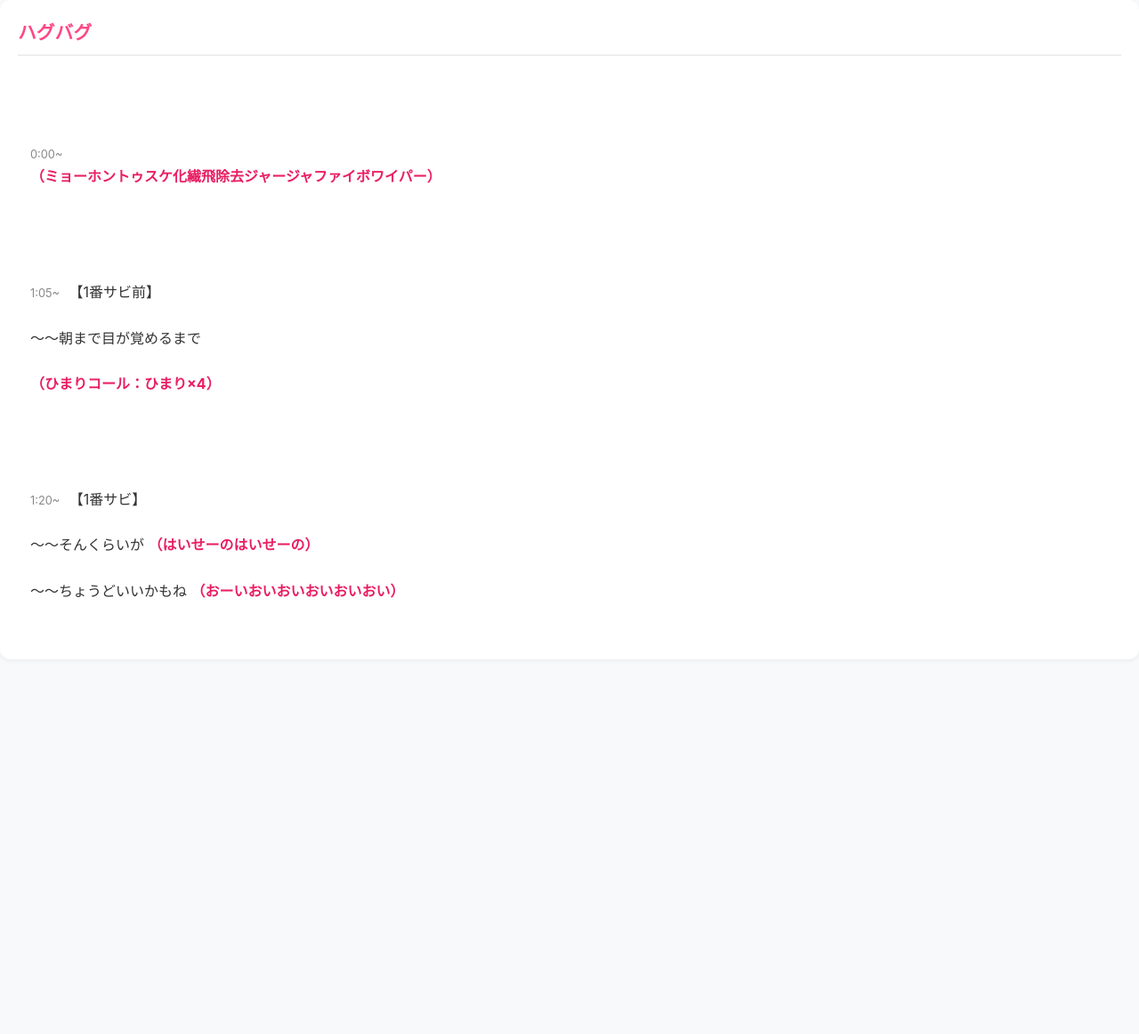
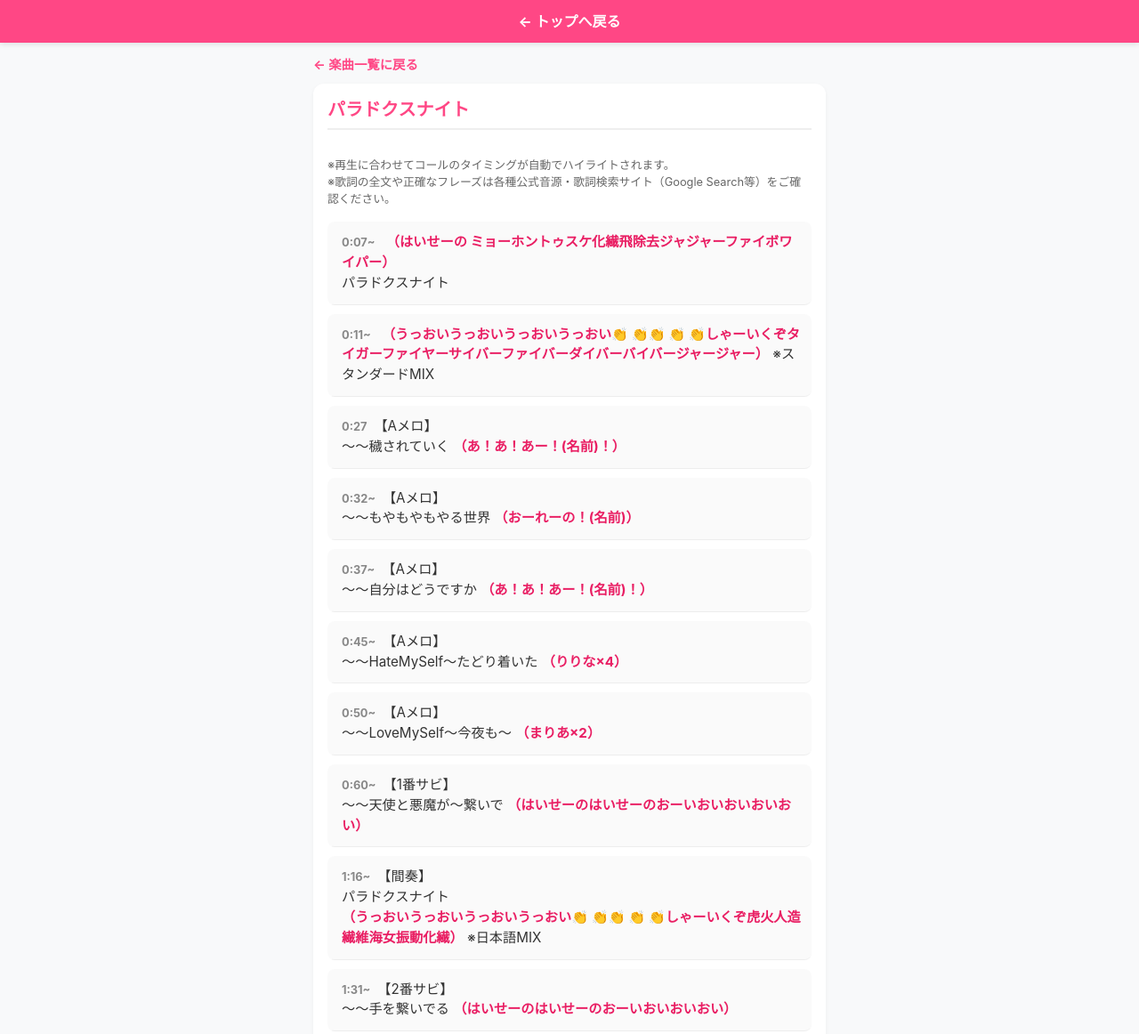
Before and after one commit to reiponzikkyou/call-list, a plain HTML site: page songs/パラドクスナイト.html in a window 1280 px wide. Shown: the top 1162 px of the page at 89% size. Before the commit the page ends 801 px from the top, so only its background shows below. Drawn offline with Linux system fonts and the light colour scheme.

Commit message:
コミット

```diff
--- a/songs/パラドクスナイト.html
+++ b/songs/パラドクスナイト.html
@@ -5,61 +5,146 @@
   <meta name="viewport" content="width=device-width, initial-scale=1.0">
   <title>パラドクスナイト - コールガイド</title>
   <link rel="stylesheet" href="../style.css">
+  <style>
+    /* 動画プレイヤーのレスポンシブ・サイズ調整設定 */
+    .media-container {
+      width: 100%;
+      max-width: 560px;
+      margin: 0 auto 20px auto;
+      border-radius: 12px;
+      overflow: hidden;
+    }
+    .media-container iframe {
+      width: 100% !important;
+      aspect-ratio: 16 / 9;
+      height: auto !important;
+      display: block;
+      border: none;
+    }
+
+    /* ハイライト用のスタイル */
+    .call-block {
+      padding: 12px;
+      margin-bottom: 10px;
+      border-radius: 8px;
+      transition: background-color 0.3s, border-left 0.3s;
+      border-left: 4px solid transparent;
+      background-color: rgba(0, 0, 0, 0.02);
+    }
+    .call-block.active {
+      background-color: #ffe6ed; /* ハイライト背景色 */
+      border-left: 4px solid var(--primary-color, #ff4785);
+    }
+    .time-label {
+      display: inline-block;
+      font-size: 0.8rem;
+      font-weight: bold;
+      color: #888;
+      margin-right: 8px;
+    }
+  </style>
 </head>
+<body>
+
+  <header>
+    <a href="../index.html">← トップへ戻る</a>
+  </header>
+
+  <div class="container">
+    <a href="../index.html" class="back-btn">← 楽曲一覧に戻る</a>
+
     <div class="card">
-  <h1 class="song-title">ハグバグ</h1>
+      <h1 class="song-title">パラドクスナイト</h1>
 
-  <!-- YouTube 埋め込みプレイヤー（API制御用に id="player" を付与） -->
-  <div style="width: 100%; max-width: 560px; margin: 0 auto 20px auto; border-radius: 12px; overflow: hidden;">
+      <!-- YouTube API プレーヤー表示エリア（サイズ指定用クラス .media-container を追加） -->
+      <div class="media-container">
         <div id="player"></div>
       </div>
 
-  <!-- タイムスタンプ付きコール表 -->
-  <div class="lyrics">
-    <div class="call-block" data-start="0" data-end="10">
-      <span class="time-label">0:00~</span>
-      <span class="call">（ミョーホントゥスケ化繊飛除去ジャージャファイボワイパー）</span>
+      <div class="notice" style="font-size: 0.8rem; color: #666; margin-bottom: 16px;">
+        ※再生に合わせてコールのタイミングが自動でハイライトされます。<br>
+        ※歌詞の全文や正確なフレーズは各種公式音源・歌詞検索サイト（Google Search等）をご確認ください。
       </div>
 
-    <div class="call-block" data-start="65" data-end="75">
-      <span class="time-label">1:05~</span> 【1番サビ前】<br>
-      〜〜朝まで目が覚めるまで<br>
-      <span class="call">（ひまりコール：ひまり×4）</span>
+      <!-- コール表（タイムスタンプ＆ハイライト連動） -->
+      <div class="lyrics">
+
+        <!-- イントロ1 -->
+        <div class="call-block" data-start="7" data-end="13">
+          <span class="time-label">0:07~</span>
+          <span class="call">（はいせーの ミョーホントゥスケ化繊飛除去ジャジャーファイボワイパー）</span>
+          <br>パラドクスナイト<br>
+        </div>
+        <!-- イントロ2 -->
+        <div class="call-block" data-start="14" data-end="24">
+          <span class="time-label">0:11~</span>
+          <span class="call">（うっおいうっおいうっおいうっおい👏 👏👏 👏 👏しゃーいくぞタイガーファイヤーサイバーファイバーダイバーバイバージャージャー）</span> ※スタンダードMIX
         </div>
 
-    <div class="call-block" data-start="80" data-end="95">
-      <span class="time-label">1:20~</span> 【1番サビ】<br>
-      〜〜そんくらいが <span class="call">（はいせーのはいせーの）</span><br>
-      〜〜ちょうどいいかもね <span class="call">（おーいおいおいおいおいおい）</span>
+        <!-- Aメロ〜Bメロ前 -->
+        <div class="call-block" data-start="27" data-end="29">
+          <span class="time-label">0:27</span>【Aメロ】
+          <br>～～穢されていく <span class="call">（あ！あ！あー！(名前)！）</span><br>
+        </div>
+
+        <div class="call-block" data-start="32" data-end="34">
+          <span class="time-label">0:32~</span>【Aメロ】<br>
+          ～～もやもやもやる世界 <span class="call">（おーれーの！(名前)）</span><br>
+        </div>
+          <div class="call-block" data-start="37" data-end="40">
+          <span class="time-label">0:37~</span>【Aメロ】<br>
+          ～～自分はどうですか <span class="call">（あ！あ！あー！(名前)！）</span><br>
+        </div>
+          <div class="call-block" data-start="45" data-end="50">
+          <span class="time-label">0:45~</span>【Aメロ】<br>
+          ～～HateMySelf～たどり着いた <span class="call">（りりな×4）</span><br>
+        </div>
+          <div class="call-block" data-start="50"data-end="55">
+          <span class="time-label">0:50~</span>【Aメロ】<br>
+          ～～LoveMySelf～今夜も～ <span class="call">（まりあ×2）</span><br>
+        </div>
+
+
+
+        <!-- 1番サビ -->
+        <div class="call-block" data-start="60" data-end="66">
+          <span class="time-label">0:60~</span>【1番サビ】<br>
+          〜〜天使と悪魔が～繋いで <span class="call">（はいせーのはいせーのおーいおいおいおいおい）</span>
+        </div>
+
+        <!-- 間奏（2番前） -->
+        <div class="call-block" data-start="76" data-end="90">
+          <span class="time-label">1:16~</span>【間奏】<br>
+          パラドクスナイト<br>
+          <span class="call">（うっおいうっおいうっおいうっおい👏 👏👏 👏 👏しゃーいくぞ虎火人造繊維海女振動化繊）</span> ※日本語MIX
+        </div>
+
+        <!-- 2番サビ -->
+        <div class="call-block" data-start="91" data-end="130">
+          <span class="time-label">1:31~</span>【2番サビ】<br>
+          〜〜手を繋いでる <span class="call">（はいせーのはいせーのおーいおいおいおい）</span>
+        </div>
+
+        <!-- 間奏（ガチ恋口上） -->
+        <div class="call-block" data-start="131" data-end="160">
+          <span class="time-label">2:11~</span>【間奏】<br>
+          パラドクスナイト直後<br>
+          <span class="call">（言いたいことがあるんだよ！やっぱり〇〇可愛いよ！好き好き大好きやっぱ好き！やっと見つけたお姫様！俺が生まれて来た理由！それは〇〇に出会うため！俺と一緒に人生歩もう世界で1番愛してる！）</span> ※ガチ恋口上
+        </div>
+
+        <!-- アウトロ -->
+        <div class="call-block" data-start="161" data-end="190">
+          <span class="time-label">2:41~</span>【アウトロ】<br>
+          パラドクスナイト<br>
+          <span class="call">（世界で1番愛してやまない〇〇に捧げるチャペ虎タイガー チャペ×8 I Love You）</span> ※チャペ虎タイガー
+        </div>
+
       </div>
     </div>
   </div>
 
-<!-- スタイル（ハイライト表示用） -->
-<style>
-  .call-block {
-    padding: 10px;
-    margin-bottom: 8px;
-    border-radius: 8px;
-    transition: background-color 0.3s, border-left 0.3s;
-    border-left: 4px solid transparent;
-  }
-  /* 再生中のハイライトCSS */
-  .call-block.active {
-    background-color: #ffe6ed; /* 薄いピンク背景 */
-    border-left: 4px solid var(--primary-color, #ff4785);
-    font-weight: bold;
-  }
-  .time-label {
-    font-size: 0.8rem;
-    color: #888;
-    margin-right: 6px;
-  }
-</style>
-
-<!-- YouTube IFrame Player API の制御スクリプト -->
+  <!-- YouTube IFrame Player API スクリプト -->
   <script>
-  // 1. YouTube APIの読み込み
     var tag = document.createElement('script');
     tag.src = "https://www.youtube.com/iframe_api";
     var firstScriptTag = document.getElementsByTagName('script')[0];
@@ -70,8 +155,11 @@
       player = new YT.Player('player', {
         height: '315',
         width: '560',
-      videoId: '4pcqsORvThE', // ★対象の動画IDに差し替えてください
-      playerVars: { 'playsinline': 1 },
+        videoId: '4pcqsORvThE', // ★対象の11桁の動画ID
+        playerVars: {
+          'playsinline': 1,
+          'rel': 0
+        },
         events: {
           'onStateChange': onPlayerStateChange
         }
@@ -80,17 +168,14 @@
 
     var checkTimer = null;
 
-  // 再生状態に合わせてタイマーを制御
     function onPlayerStateChange(event) {
       if (event.data == YT.PlayerState.PLAYING) {
-      // 0.5秒ごとに再生時間をチェック
-      checkTimer = setInterval(updateHighlight, 500);
+        checkTimer = setInterval(updateHighlight, 300);
       } else {
         clearInterval(checkTimer);
       }
     }
 
-  // 再生時間に応じてハイライトを切り替える関数
     function updateHighlight() {
       if (!player || !player.getCurrentTime) return;
       var currentTime = player.getCurrentTime();
@@ -108,4 +193,6 @@
       });
     }
   </script>
+
+</body>
 </html>
--- a/style.css
+++ b/style.css
@@ -23,8 +23,8 @@ body {
   font-family: -apple-system, BlinkMacSystemFont, "Segoe UI", Roboto, "Helvetica Neue", Arial, sans-serif;
   background-color: var(--bg-color);
   color: var(--text-color);
-  line-height: 1.6;
-  padding-bottom: 40px;
+  line-height: 1.5;
+  padding-bottom: 20px;
 }
 
 /* ==========================================================================
@@ -34,11 +34,11 @@ header {
   background: var(--primary-color);
   color: white;
   text-align: center;
-  padding: 16px;
+  padding: 12px;
   position: sticky;
   top: 0;
   z-index: 100;
-  box-shadow: 0 2px 8px rgba(0, 0, 0, 0.1);
+  box-shadow: 0 2px 6px rgba(0, 0, 0, 0.1);
 }
 
 header a {
@@ -47,12 +47,12 @@ header a {
   font-weight: bold;
 }
 
-/* 全体コンテナ（画面中央揃え ＆ スマホ自動幅調整） */
+/* 全体コンテナ（画面中央揃え ＆ 余白短縮） */
 .container {
   max-width: 600px;
   width: 100%;
-  margin: 20px auto;
-  padding: 0 16px;
+  margin: 12px auto;
+  padding: 0 12px;
   box-sizing: border-box;
 }
 
@@ -62,9 +62,9 @@ header a {
 .card {
   background: var(--card-bg);
   border-radius: 12px;
-  padding: 20px;
+  padding: 14px 16px;
   box-shadow: 0 2px 5px rgba(0, 0, 0, 0.05);
-  margin-bottom: 20px;
+  margin-bottom: 12px;
   width: 100%;
   margin-left: auto;
   margin-right: auto;
@@ -78,7 +78,7 @@ header a {
 
 .song-item {
   background: var(--card-bg);
-  margin-bottom: 12px;
+  margin-bottom: 8px;
   border-radius: 8px;
   box-shadow: 0 2px 4px rgba(0, 0, 0, 0.05);
   transition: transform 0.1s;
@@ -86,7 +86,7 @@ header a {
 
 .song-item a {
   display: block;
-  padding: 16px;
+  padding: 12px 16px;
   color: var(--text-color);
   text-decoration: none;
   font-weight: bold;
@@ -99,27 +99,28 @@ header a {
 /* 戻るボタン */
 .back-btn {
   display: inline-block;
-  margin-bottom: 16px;
+  margin-bottom: 10px;
   color: var(--primary-color);
   text-decoration: none;
   font-weight: bold;
+  font-size: 0.9rem;
 }
 
 /* ==========================================================================
    5. 個別楽曲ページ用スタイル
    ========================================================================== */
 .song-title {
-  font-size: 1.3rem;
+  font-size: 1.25rem;
   border-bottom: 2px solid var(--border-color);
-  padding-bottom: 8px;
-  margin-bottom: 16px;
+  padding-bottom: 6px;
+  margin-bottom: 10px;
   color: var(--primary-color);
 }
 
-/* 歌詞・コール強調 */
 .lyrics {
-  font-size: 1rem;
-  white-space: pre-line;
+  display: flex;
+  flex-direction: column;
+  font-size: 0.95rem;
 }
 
 .call {
@@ -127,22 +128,46 @@ header a {
   font-weight: bold;
 }
 
+/* コールブロック間の上下間隔をコンパクトに設定 */
+.call-block {
+  padding: 6px 10px;
+  margin: 0;              /* 余白を完全ゼロに */
+  border-radius: 0;
+  border-bottom: 1px solid rgba(0, 0, 0, 0.05); /* 不要なら消去 */
+  transition: background-color 0.3s, border-left 0.3s;
+  border-left: 4px solid transparent;
+  background-color: transparent;
+}
+
+/* 動画再生時のハイライト */
+.call-block.active {
+  background-color: #ffe6ed;
+  border-left: 4px solid var(--primary-color);
+}
+
+.time-label {
+  display: inline-block;
+  font-size: 0.8rem;
+  font-weight: bold;
+  color: #888;
+  margin-right: 6px;
+}
+
 /* ==========================================================================
    6. YouTube埋め込みプレイヤー（レスポンシブ ＆ 中央揃え）
    ========================================================================== */
 .media-container {
   width: 100%;
-  margin: 0 auto 20px auto;
+  max-width: 560px;
+  margin: 0 auto 10px auto;
   border-radius: 12px;
   overflow: hidden;
-  display: flex;
-  justify-content: center;
 }
 
-/* 埋め込みiframeの固定サイズ（560x315等）を打ち消し、16:9を維持して自動伸縮 */
 .media-container iframe {
   width: 100% !important;
   aspect-ratio: 16 / 9;
   height: auto !important;
+  display: block;
   border: 0;
 }
```
Also changed, not shown: index.html (+1 -1 lines), songs/ハグバグ.html (+1 -1 lines). Lines whose indentation alone changed are shown as unchanged.
